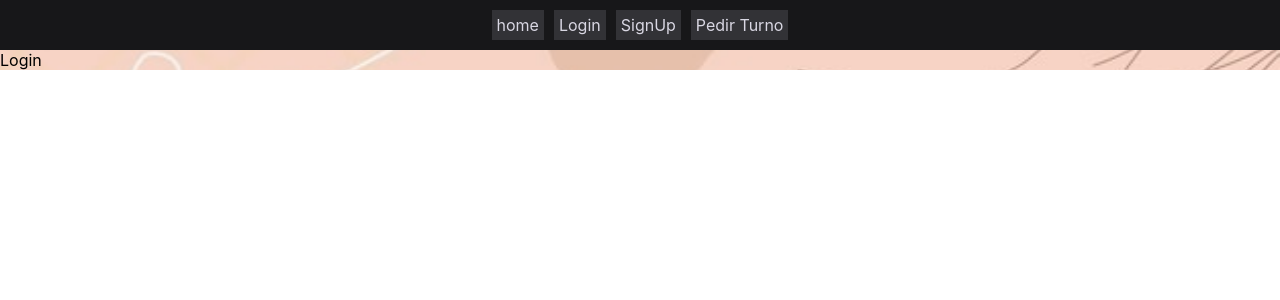
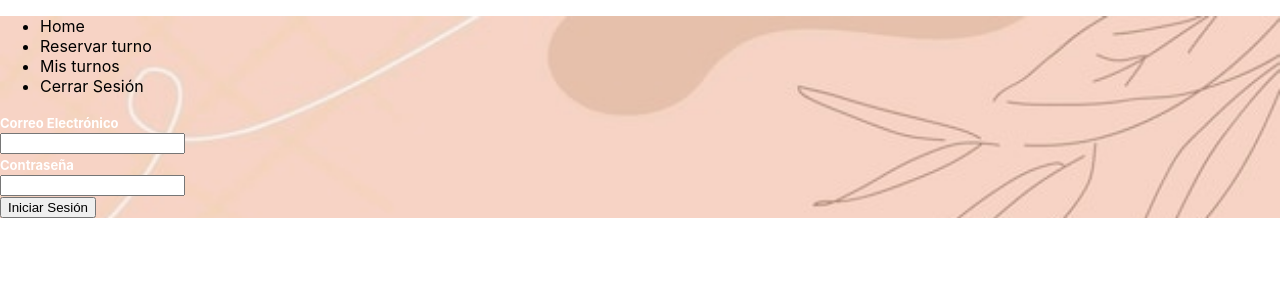
Before and after one commit to No-Country/C7-25, a React (Create React App) app in the folder frontend/: page /login in a window 1280 px wide. Shown: the top 300 px of the page. Built offline with nearby package versions, Linux system fonts and the light colour scheme.

Commit message:
version 0.0.3

```diff
--- a/frontend/src/App.js
+++ b/frontend/src/App.js
@@ -3,10 +3,12 @@ import { BrowserRouter, Route, Routes } from "react-router-dom";
 
 //components
 import SignUp from "./components/SignUp";
+import Header from './components/Header';
 import Home from './components/Home';
-import Login from './components/Login';
-import Header from './components/layouts/Header';
+import LogIn from './components/LogIn';
 import BookAppointment from './components/BookAppointment';
+import MyAppointments from './components/MyAppointments';
+import LogOut from './components/LogOut'
 
 document.body.classList.add('darkPalette');
 console.log('App se esta renderizando');
@@ -14,15 +16,19 @@ console.log('App se esta renderizando');
 function App() {
   return (
     <div className='background'>
+
       <BrowserRouter>
         <Header/>
         <Routes>
           <Route path='/signup' element={<SignUp/>}/>
+          <Route path='/login' element={<LogIn/>}/>
           <Route path='/home' element={<Home/>}/>
-          <Route path='/login' element={<Login/>}/>
-          <Route path='/turno' element={<BookAppointment/>}/>
+          <Route path='/reservarturno' element={<BookAppointment/>}/>
+          <Route path='/misturnos' element={<MyAppointments/>}/>
+          <Route path='/logout' element={<LogOut/>}/>
         </Routes>
       </BrowserRouter>
+
     </div>
   );
 }
--- /dev/null
+++ b/frontend/src/components/Header.js
@@ -0,0 +1,28 @@
+import React from 'react'
+import { Link } from 'react-router-dom'
+
+function Header() {
+
+  return (
+    <header>
+        <nav>
+            <ul>
+                <li>
+                    <Link to='/home'>Home</Link>
+                </li>
+                <li>
+                    <Link to='/reservarturno'>Reservar turno</Link>
+                </li>
+                <li>
+                    <Link to='/misturnos'>Mis turnos</Link>
+                </li>
+                <li>
+                    <Link to='/logout'>Cerrar Sesión</Link>
+                </li>
+            </ul>
+        </nav>
+    </header>
+  )
+
+}
+export default Header;
--- a/frontend/src/components/Login.js
+++ b/frontend/src/components/Login.js
@@ -1,17 +1,21 @@
 import axios from 'axios';
-import React from 'react';
-
-export default function Login() {
+import '../styles/LogIn.css'
 
 
-  let handleSignUp = (e) =>{
+function LogIn() {
+
+  let handleLogin = (e) =>{
     e.preventDefault();
+
+    const inputEmail= e.target.userEmail.value;
+    const inputPassword = e.target.userPassword;
 
     const urlAPI= 'http://localhost:8080/auth/login';
 
     const bodyAPI = new URLSearchParams();
-    bodyAPI.append('email', 'email@email.com');
-    bodyAPI.append('password', 12345);
+    bodyAPI.append('email', inputEmail);
+    bodyAPI.append('password', inputPassword);
+
     const config = {
       headers: {
         'Content-Type': 'application/x-www-form-urlencoded'
@@ -41,6 +45,20 @@ export default function Login() {
   }
 
   return (
-    <div onClick={handleSignUp}>Login</div>
+    <div>
+      <form onSubmit={handleLogin}>
+
+        <label className='labelsInputsLogIn'>Correo Electrónico</label><br/>
+        <input type='email' name='userEmail'/><br/>
+
+        <label className='labelsInputsLogIn'>Contraseña</label><br/>
+        <input type='password' name='userPassword'/><br/>
+
+        <button type='submit'>Iniciar Sesión</button>
+
+      </form>
+    </div>
   )
 }
+
+export default LogIn;
--- a/frontend/src/components/Logout.js
+++ b/frontend/src/components/Logout.js
@@ -0,0 +1,8 @@
+function LogOut(){
+    return(
+        <div>
+            Cerrar Sesión
+        </div>
+    )
+}
+export default LogOut;
--- /dev/null
+++ b/frontend/src/components/MyAppointments.js
@@ -0,0 +1,8 @@
+function MyAppointments(){
+    return(
+        <div>
+            Mis turnos
+        </div>
+    )
+}
+export default MyAppointments;
--- a/frontend/src/components/SignUp.js
+++ b/frontend/src/components/SignUp.js
@@ -23,7 +23,9 @@ function SignUp (){
                 const UserusedUrlAPI='http://localhost:8080/auth/useravailability/'+inputEmail;
                 const resp = await axios.get(UserusedUrlAPI);
                 return resp.data;
-            } catch (error) {
+            }
+
+            catch (error) {
                 console.log('Error: '+ error);
             }
         }
@@ -47,6 +49,7 @@ function SignUp (){
         else if(inputPassword.length < 5){
             alert('La contraseña debe contener cinco o más caracteres');
         }
+
         else{
             const urlAPI= 'http://localhost:8080/auth/singup';
             const bodyAPI={
@@ -88,19 +91,19 @@ function SignUp (){
 
             <form onSubmit={handleSubmit} className='signUpForm'>
 
-                <label className='labelsInputs'>Nombre</label><br/>
+                <label className='labelsInputsSingUp'>Nombre</label><br/>
                 <input type='text' name='userName' required="required" className='inputs'/><br/>
 
-                <label className='labelsInputs'>Apellido</label><br/>
+                <label className='labelsInputsSingUp'>Apellido</label><br/>
                 <input type='text' name='userLastName' required="required" className='inputs'/><br/>
 
-                <label className='labelsInputs'>Documento de Identidad</label><br/>
+                <label className='labelsInputsSingUp'>Documento de Identidad</label><br/>
                 <input type='number' name='userId' required="required" className='inputs'/><br/>
 
-                <label className='labelsInputs'>Correo Electrónico</label><br/>
+                <label className='labelsInputsSingUp'>Correo Electrónico</label><br/>
                 <input type='email' name='userEmail' required="required" className='inputs'/><br/>
 
-                <label className='labelsInputs'>Crear contraseña</label><br/>
+                <label className='labelsInputsSingUp'>Crear contraseña</label><br/>
                 <input type='password' name='userPassword' required="required" className='inputs'/><br/>
 
                 <button type='submit' className='btnSignUp'>Registrarse</button>
--- a/frontend/src/components/layouts/Header.js
+++ /dev/null
@@ -1,21 +0,0 @@
-import React from 'react'
-import '../../styles/Header.css'
-
-export default  function Header() {
-  return (
-    <nav>
-      <div>
-        <a href='/home'>home</a>
-      </div>
-      <div>
-        <a href='/login'>Login</a>
-      </div>
-      <div>
-        <a href='/signup'>SignUp</a>
-      </div>
-      <div>
-        <a href='/turno'>Pedir Turno</a>
-      </div>
-    </nav>
-  )
-}
--- /dev/null
+++ b/frontend/src/styles/LogIn.css
@@ -0,0 +1,5 @@
+.labelsInputsLogIn{
+    font-size: 13px;
+    color: white;
+    font-weight: bold;
+}
--- a/frontend/src/styles/SignUp.css
+++ b/frontend/src/styles/SignUp.css
@@ -12,11 +12,10 @@
         margin-top: 30px;
         padding: 40px 30px;
     }
-    .labelsInputs{
+    .labelsInputsSingUp{
         font-size: 13px;
         color: white;
         font-weight: bold;
-
     }
     .inputs{
         border: 0.8px;
```
Also changed, not shown: frontend/src/components/Footer.js (added), frontend/src/components/MyAppoinments.js (deleted).
